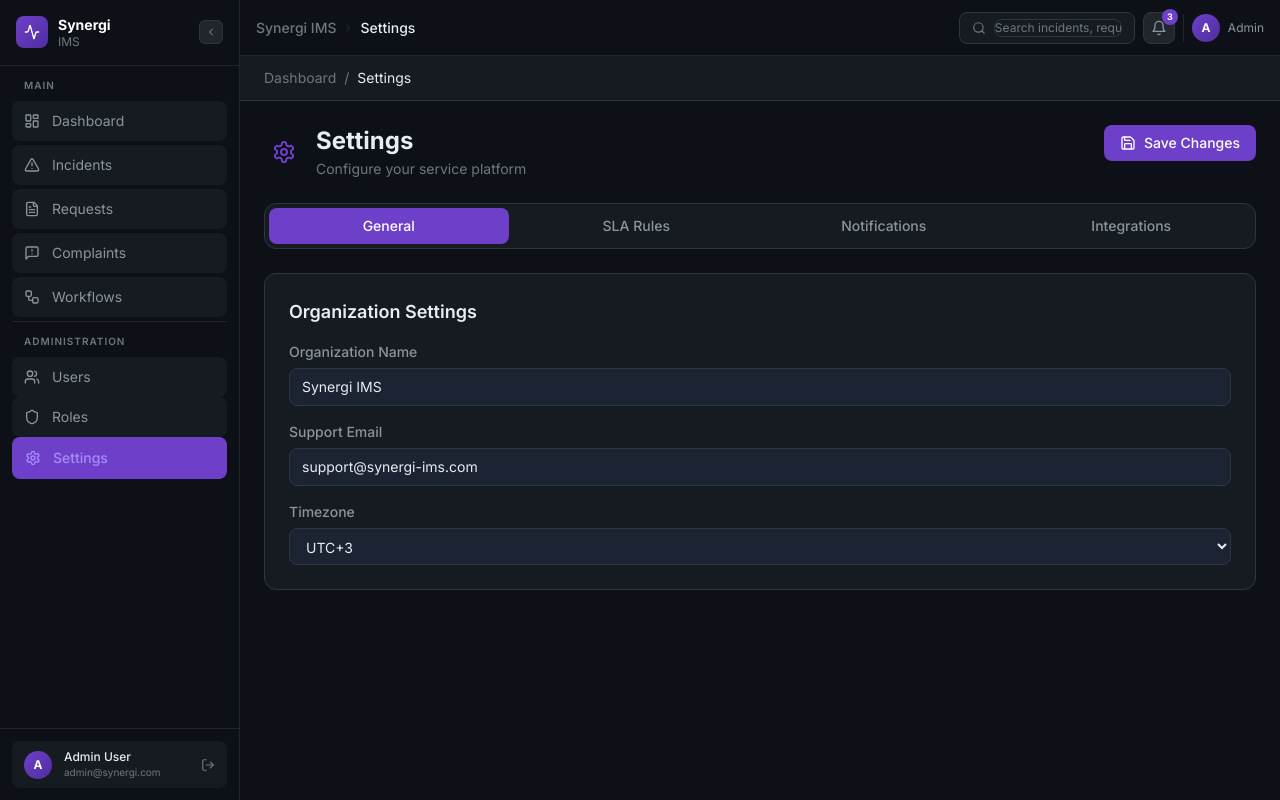
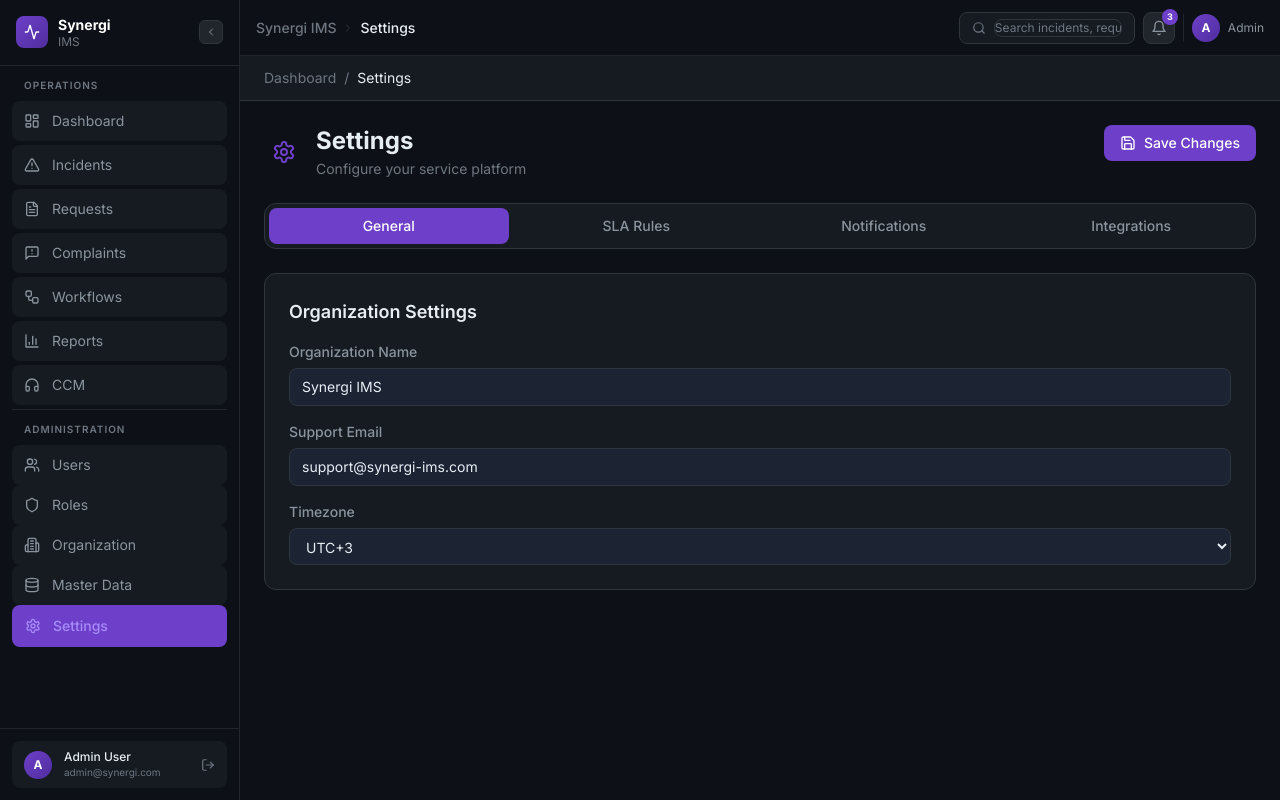
Before and after one commit to haithampm/automax-service-platform, a Next.js app in the folder frontend/: page /settings in a window 1280 px wide. Built offline with nearby package versions, Linux system fonts and the light colour scheme.

Commit message:
Expand sidebar navigation for full IMS modules

```diff
--- a/frontend/components/Sidebar.tsx
+++ b/frontend/components/Sidebar.tsx
@@ -15,6 +15,10 @@ import {
   ChevronRight,
   Activity,
   LogOut,
+  BarChart3,
+  Headphones,
+  Building2,
+  Database,
 } from 'lucide-react';
 import { clsx } from 'clsx';
 
@@ -24,11 +28,15 @@ const navigation = [
   { name: 'Requests', href: '/requests', icon: FileText },
   { name: 'Complaints', href: '/complaints', icon: MessageSquareWarning },
   { name: 'Workflows', href: '/workflows', icon: Workflow },
+  { name: 'Reports', href: '/reports', icon: BarChart3 },
+  { name: 'CCM', href: '/ccm', icon: Headphones },
 ];
 
 const adminNavigation = [
   { name: 'Users', href: '/admin/users', icon: Users },
   { name: 'Roles', href: '/admin/roles', icon: Shield },
+  { name: 'Organization', href: '/admin/organization', icon: Building2 },
+  { name: 'Master Data', href: '/admin/master-data', icon: Database },
   { name: 'Settings', href: '/settings', icon: Settings },
 ];
 
@@ -39,122 +47,33 @@ export default function Sidebar() {
   const isActive = (href: string) => pathname === href || pathname.startsWith(href + '/');
 
   return (
-    <div
-      className={clsx(
-        'bg-[#0d1117] border-r border-[#21262d] flex flex-col h-full flex-shrink-0 transition-all duration-300',
-        collapsed ? 'w-16' : 'w-60'
-      )}
-    >
-      {/* Logo */}
+    <div className={clsx('bg-[#0d1117] border-r border-[#21262d] flex flex-col h-full flex-shrink-0 transition-all duration-300', collapsed ? 'w-16' : 'w-60')}>
       <div className={clsx('p-4 border-b border-[#21262d] flex items-center', collapsed ? 'justify-center' : 'justify-between')}>
-        {!collapsed && (
-          <div className="flex items-center gap-2.5">
-            <div className="w-8 h-8 rounded-lg bg-gradient-to-br from-[#6e40c9] to-[#4f2d9e] flex items-center justify-center flex-shrink-0">
-              <Activity className="w-4 h-4 text-white" />
-            </div>
-            <div>
-              <div className="text-white font-bold text-sm leading-tight">Synergi</div>
-              <div className="text-[#6e7681] text-xs leading-tight">IMS</div>
-            </div>
-          </div>
-        )}
-        {collapsed && (
-          <div className="w-8 h-8 rounded-lg bg-gradient-to-br from-[#6e40c9] to-[#4f2d9e] flex items-center justify-center">
-            <Activity className="w-4 h-4 text-white" />
-          </div>
-        )}
-        <button
-          onClick={() => setCollapsed(!collapsed)}
-          className={clsx(
-            'w-6 h-6 rounded-md bg-[#161b22] border border-[#30363d] flex items-center justify-center hover:bg-[#21262d] transition-colors flex-shrink-0',
-            collapsed && 'hidden'
-          )}
-        >
-          {collapsed ? <ChevronRight className="w-3 h-3 text-[#8b949e]" /> : <ChevronLeft className="w-3 h-3 text-[#8b949e]" />}
-        </button>
+        {!collapsed && <div className="flex items-center gap-2.5"><div className="w-8 h-8 rounded-lg bg-gradient-to-br from-[#6e40c9] to-[#4f2d9e] flex items-center justify-center flex-shrink-0"><Activity className="w-4 h-4 text-white" /></div><div><div className="text-white font-bold text-sm leading-tight">Synergi</div><div className="text-[#6e7681] text-xs leading-tight">IMS</div></div></div>}
+        {collapsed && <div className="w-8 h-8 rounded-lg bg-gradient-to-br from-[#6e40c9] to-[#4f2d9e] flex items-center justify-center"><Activity className="w-4 h-4 text-white" /></div>}
+        <button onClick={() => setCollapsed(!collapsed)} className={clsx('w-6 h-6 rounded-md bg-[#161b22] border border-[#30363d] flex items-center justify-center hover:bg-[#21262d] transition-colors flex-shrink-0', collapsed && 'hidden')} aria-label="Collapse sidebar"><ChevronLeft className="w-3 h-3 text-[#8b949e]" /></button>
       </div>
 
-      {/* Collapse toggle when collapsed */}
-      {collapsed && (
-        <button
-          onClick={() => setCollapsed(false)}
-          className="mx-auto mt-2 w-8 h-6 rounded-md bg-[#161b22] border border-[#30363d] flex items-center justify-center hover:bg-[#21262d] transition-colors"
-        >
-          <ChevronRight className="w-3 h-3 text-[#8b949e]" />
-        </button>
-      )}
+      {collapsed && <button onClick={() => setCollapsed(false)} className="mx-auto mt-2 w-8 h-6 rounded-md bg-[#161b22] border border-[#30363d] flex items-center justify-center hover:bg-[#21262d] transition-colors" aria-label="Expand sidebar"><ChevronRight className="w-3 h-3 text-[#8b949e]" /></button>}
 
-      {/* Navigation */}
       <nav className="flex-1 p-3 space-y-1 overflow-y-auto">
-        {!collapsed && (
-          <p className="px-3 mb-2 text-[10px] font-semibold text-[#6e7681] uppercase tracking-widest">Main</p>
-        )}
+        {!collapsed && <p className="px-3 mb-2 text-[10px] font-semibold text-[#6e7681] uppercase tracking-widest">Operations</p>}
         {navigation.map((item) => {
           const Icon = item.icon;
-          return (
-            <Link
-              key={item.href}
-              href={item.href}
-              title={collapsed ? item.name : undefined}
-              className={clsx(
-                'flex items-center gap-3 px-3 py-2.5 rounded-lg text-sm transition-all duration-200',
-                collapsed && 'justify-center px-2',
-                isActive(item.href)
-                  ? 'bg-[#6e40c9]/20 text-[#a78bfa] border border-[#6e40c9]/30 font-medium'
-                  : 'text-[#8b949e] hover:text-[#e6edf3] hover:bg-[#161b22]'
-              )}
-            >
-              <Icon className="w-4 h-4 flex-shrink-0" />
-              {!collapsed && <span>{item.name}</span>}
-            </Link>
-          );
+          return <Link key={item.href} href={item.href} title={collapsed ? item.name : undefined} className={clsx('flex items-center gap-3 px-3 py-2.5 rounded-lg text-sm transition-all duration-200', collapsed && 'justify-center px-2', isActive(item.href) ? 'bg-[#6e40c9]/20 text-[#a78bfa] border border-[#6e40c9]/30 font-medium' : 'text-[#8b949e] hover:text-[#e6edf3] hover:bg-[#161b22]')}><Icon className="w-4 h-4 flex-shrink-0" />{!collapsed && <span>{item.name}</span>}</Link>;
         })}
 
-        <div className={clsx('border-t border-[#21262d] pt-3 mt-3')}>
-          {!collapsed && (
-            <p className="px-3 mb-2 text-[10px] font-semibold text-[#6e7681] uppercase tracking-widest">Administration</p>
-          )}
+        <div className="border-t border-[#21262d] pt-3 mt-3">
+          {!collapsed && <p className="px-3 mb-2 text-[10px] font-semibold text-[#6e7681] uppercase tracking-widest">Administration</p>}
           {adminNavigation.map((item) => {
             const Icon = item.icon;
-            return (
-              <Link
-                key={item.href}
-                href={item.href}
-                title={collapsed ? item.name : undefined}
-                className={clsx(
-                  'flex items-center gap-3 px-3 py-2.5 rounded-lg text-sm transition-all duration-200',
-                  collapsed && 'justify-center px-2',
-                  isActive(item.href)
-                    ? 'bg-[#6e40c9]/20 text-[#a78bfa] border border-[#6e40c9]/30 font-medium'
-                    : 'text-[#8b949e] hover:text-[#e6edf3] hover:bg-[#161b22]'
-                )}
-              >
-                <Icon className="w-4 h-4 flex-shrink-0" />
-                {!collapsed && <span>{item.name}</span>}
-              </Link>
-            );
+            return <Link key={item.href} href={item.href} title={collapsed ? item.name : undefined} className={clsx('flex items-center gap-3 px-3 py-2.5 rounded-lg text-sm transition-all duration-200', collapsed && 'justify-center px-2', isActive(item.href) ? 'bg-[#6e40c9]/20 text-[#a78bfa] border border-[#6e40c9]/30 font-medium' : 'text-[#8b949e] hover:text-[#e6edf3] hover:bg-[#161b22]')}><Icon className="w-4 h-4 flex-shrink-0" />{!collapsed && <span>{item.name}</span>}</Link>;
           })}
         </div>
       </nav>
 
-      {/* User Profile */}
       <div className={clsx('p-3 border-t border-[#21262d]', collapsed && 'flex justify-center')}>
-        {!collapsed ? (
-          <div className="flex items-center gap-3 px-3 py-2 rounded-lg hover:bg-[#161b22] transition-colors cursor-pointer group">
-            <div className="w-7 h-7 rounded-full bg-gradient-to-br from-[#6e40c9] to-[#4f2d9e] flex items-center justify-center text-xs font-bold text-white flex-shrink-0">
-              A
-            </div>
-            <div className="flex-1 min-w-0">
-              <div className="text-[#e6edf3] text-xs font-medium truncate">Admin User</div>
-              <div className="text-[#6e7681] text-[10px] truncate">admin@synergi.com</div>
-            </div>
-            <LogOut className="w-3.5 h-3.5 text-[#6e7681] group-hover:text-[#e6edf3] transition-colors flex-shrink-0" />
-          </div>
-        ) : (
-          <div className="w-7 h-7 rounded-full bg-gradient-to-br from-[#6e40c9] to-[#4f2d9e] flex items-center justify-center text-xs font-bold text-white cursor-pointer" title="Admin User">
-            A
-          </div>
-        )}
+        {!collapsed ? <div className="flex items-center gap-3 px-3 py-2 rounded-lg hover:bg-[#161b22] transition-colors cursor-pointer group"><div className="w-7 h-7 rounded-full bg-gradient-to-br from-[#6e40c9] to-[#4f2d9e] flex items-center justify-center text-xs font-bold text-white flex-shrink-0">A</div><div className="flex-1 min-w-0"><div className="text-[#e6edf3] text-xs font-medium truncate">Admin User</div><div className="text-[#6e7681] text-[10px] truncate">admin@synergi.com</div></div><LogOut className="w-3.5 h-3.5 text-[#6e7681] group-hover:text-[#e6edf3] transition-colors flex-shrink-0" /></div> : <div className="w-7 h-7 rounded-full bg-gradient-to-br from-[#6e40c9] to-[#4f2d9e] flex items-center justify-center text-xs font-bold text-white cursor-pointer" title="Admin User">A</div>}
       </div>
     </div>
   );
```
